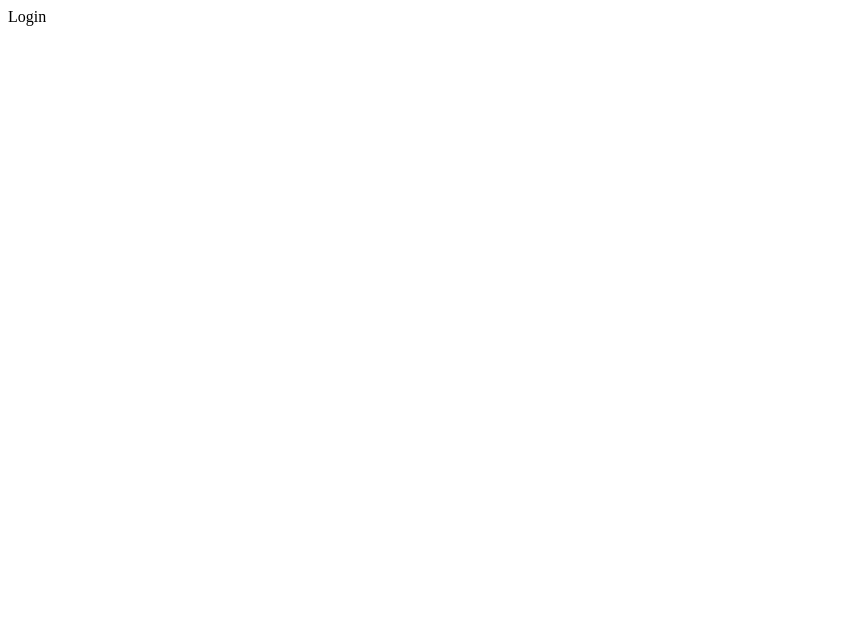
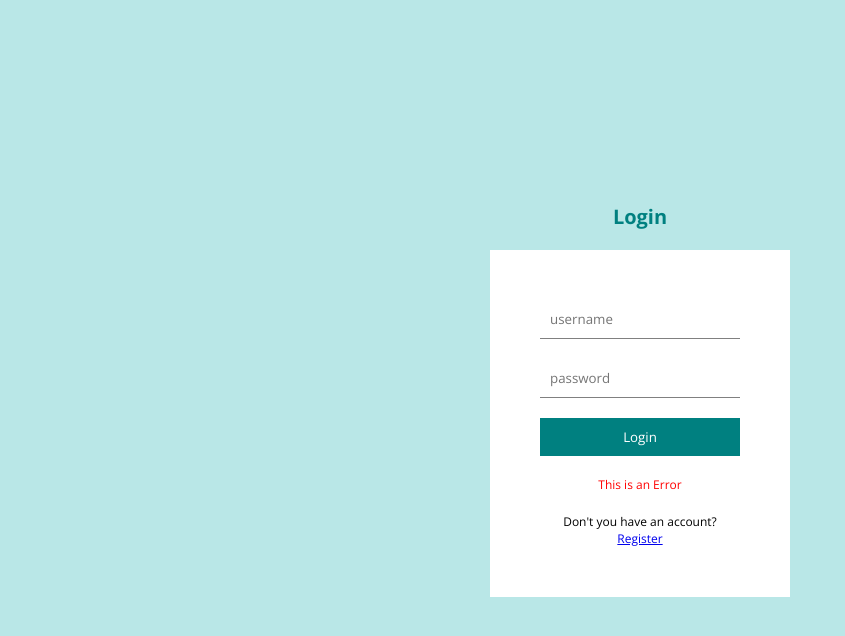
Before and after one commit to chalana1995/Blog-App, a React (Create React App) app in the folder client/blog-app/: page /login in a window 1280 px wide. Shown: the top 636 px of the page, without its empty margins (0-845 px from the left). Built offline with nearby package versions, Linux system fonts and the light colour scheme.

Commit message:
login page ui part done

```diff
--- a/client/blog-app/public/index.html
+++ b/client/blog-app/public/index.html
@@ -15,6 +15,14 @@
       user's mobile device or desktop. See https://developers.google.com/web/fundamentals/web-app-manifest/
     -->
     <link rel="manifest" href="%PUBLIC_URL%/manifest.json" />
+    <link href="https://fonts.googleapis.com/css2?family=Open+Sans:wght@300;400;500;600;700;800&display=swap"
+      rel="stylesheet" />
+    <style>
+      * {
+        font-family: "Open Sans", sans-serif;
+        margin: 0;
+      }
+    </style>
     <!--
       Notice the use of %PUBLIC_URL% in the tags above.
       It will be replaced with the URL of the `public` folder during the build.
--- a/client/blog-app/src/App.js
+++ b/client/blog-app/src/App.js
@@ -11,6 +11,7 @@
 import Home from "./pages/Home";
 import Single from "./pages/Single";
 import Write from "./pages/Write";
+import "./style.scss";
 
 const Layout = () => (
   <>
--- a/client/blog-app/src/pages/Login.jsx
+++ b/client/blog-app/src/pages/Login.jsx
@@ -1,7 +1,21 @@
 import React from "react";
+import { Link } from "react-router-dom";
 
 const Login = () => {
-  return <div>Login</div>;
+  return (
+    <div className="auth">
+      <h1>Login</h1>
+      <form>
+        <input type="text" placeholder="username" />
+        <input type="password" placeholder="password" />
+        <button>Login</button>
+        <p>This is an Error</p>
+        <span>
+          Don't you have an account? <Link to="/register">Register</Link>
+        </span>
+      </form>
+    </div>
+  );
 };
 
 export default Login;
--- a/client/blog-app/src/style.scss
+++ b/client/blog-app/src/style.scss
@@ -1,5 +1,54 @@
+$lightgreen: #b9e7e7;
+
 .app {
-    .container {
+  .container {
+    .auth {
+      display: flex;
+      flex-direction: column;
+      align-items: center;
+      justify-content: center;
+      height: 100vh;
+      background-color: $lightgreen;
 
+      h1 {
+        font-size: 20px;
+        color: teal;
+        margin-bottom: 20px;
+      }
+
+      form {
+        display: flex;
+        flex-direction: column;
+        padding: 50px;
+        background-color: white;
+        width: 200px;
+        gap: 20px;
+
+        input {
+          padding: 10px;
+          border: none;
+          border-bottom: 1px solid gray;
+        }
+
+        button {
+          padding: 10px;
+          border: none;
+          background-color: teal;
+          cursor: pointer;
+          color: white;
+        }
+
+        p {
+          font-size: 12px;
+          color: red;
+          text-align: center;
+        }
+
+        span {
+          font-size: 12px;
+          text-align: center;
+        }
+      }
     }
+  }
 }
```
